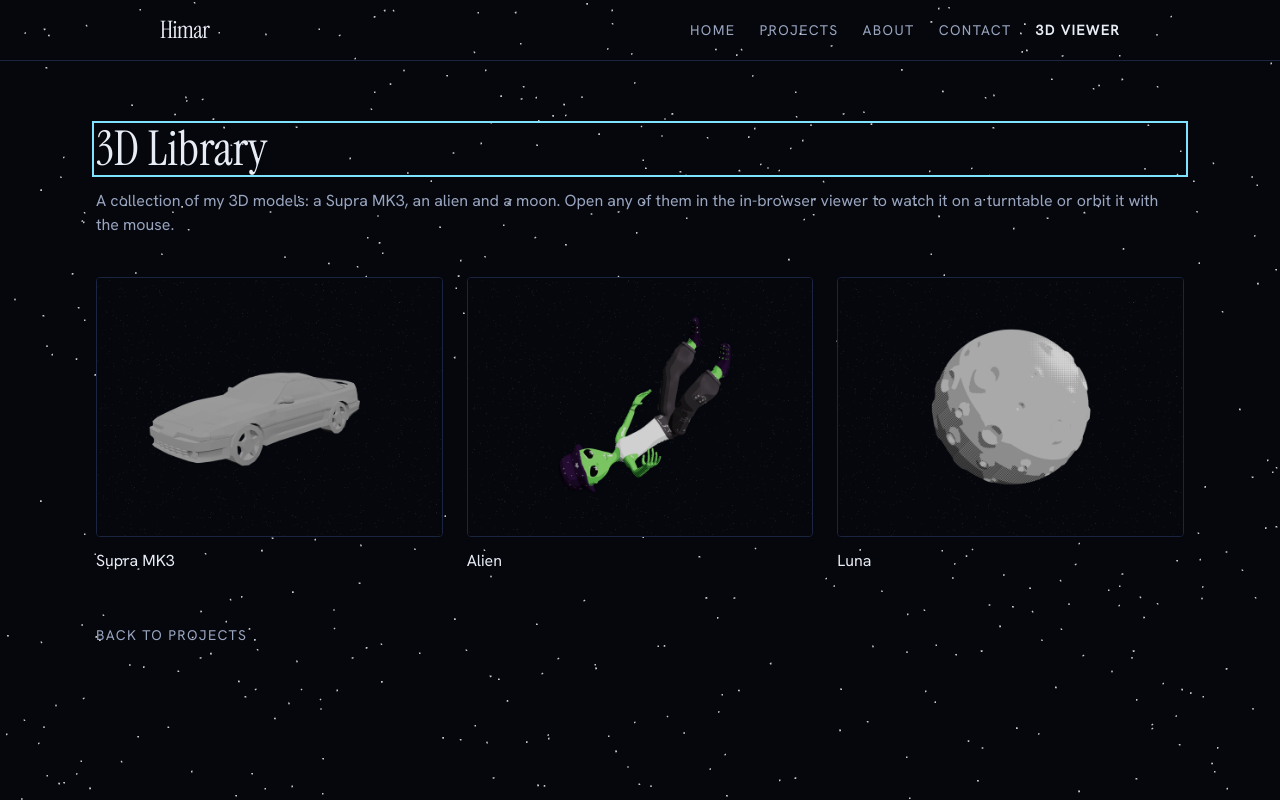
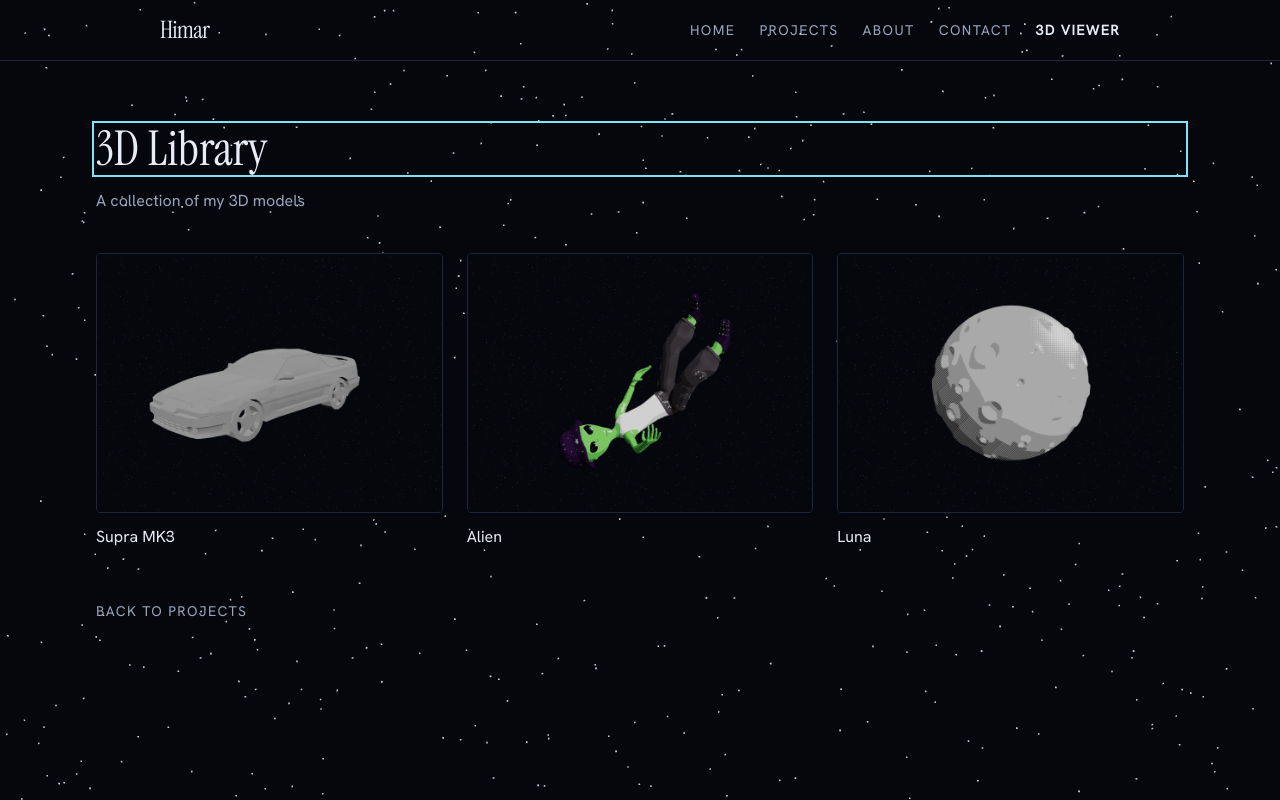
Before and after one commit to Himarr/3d-portfolio, a React (Vite) app: page /projects/3d-library in a window 1280 px wide. Built offline with nearby package versions, Linux system fonts and the light colour scheme.

Commit message:
fix(3d-library): acorta la descripción de 3D Library
Co-Authored-By: Claude Opus 5.5 <noreply@anthropic.com>

```diff
--- a/src/data/projects.js
+++ b/src/data/projects.js
@@ -184,8 +184,7 @@ export const projects = [
     slug: "3d-library",
     title: "3D Library",
     type: "library",
-    description:
-      "A collection of my 3D models: a Supra MK3, an alien and a moon. Open any of them in the in-browser viewer to watch it on a turntable or orbit it with the mouse.",
+    description: "A collection of my 3D models",
     // Provenance: own work (screenshot of the 3D viewer in &capture mode, Supra MK3)
     image: {
       src: libraryCover,
```
